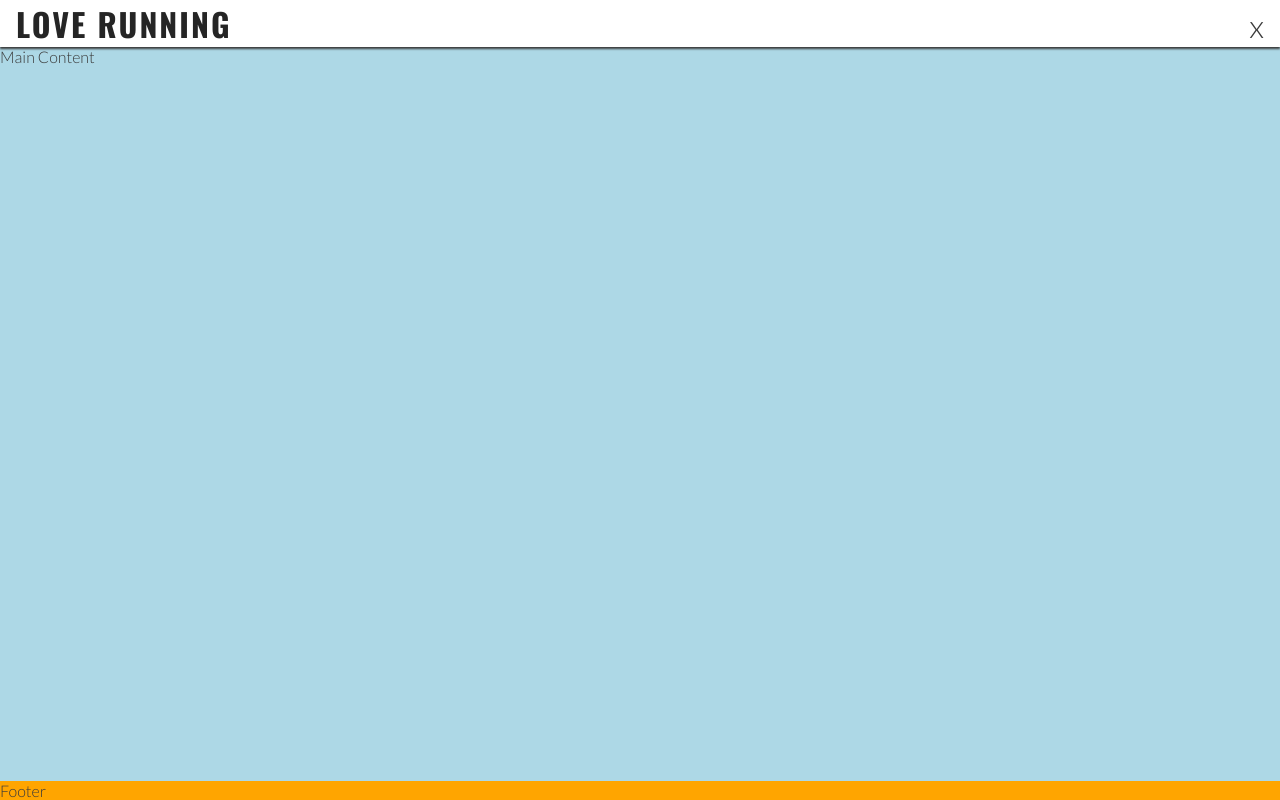
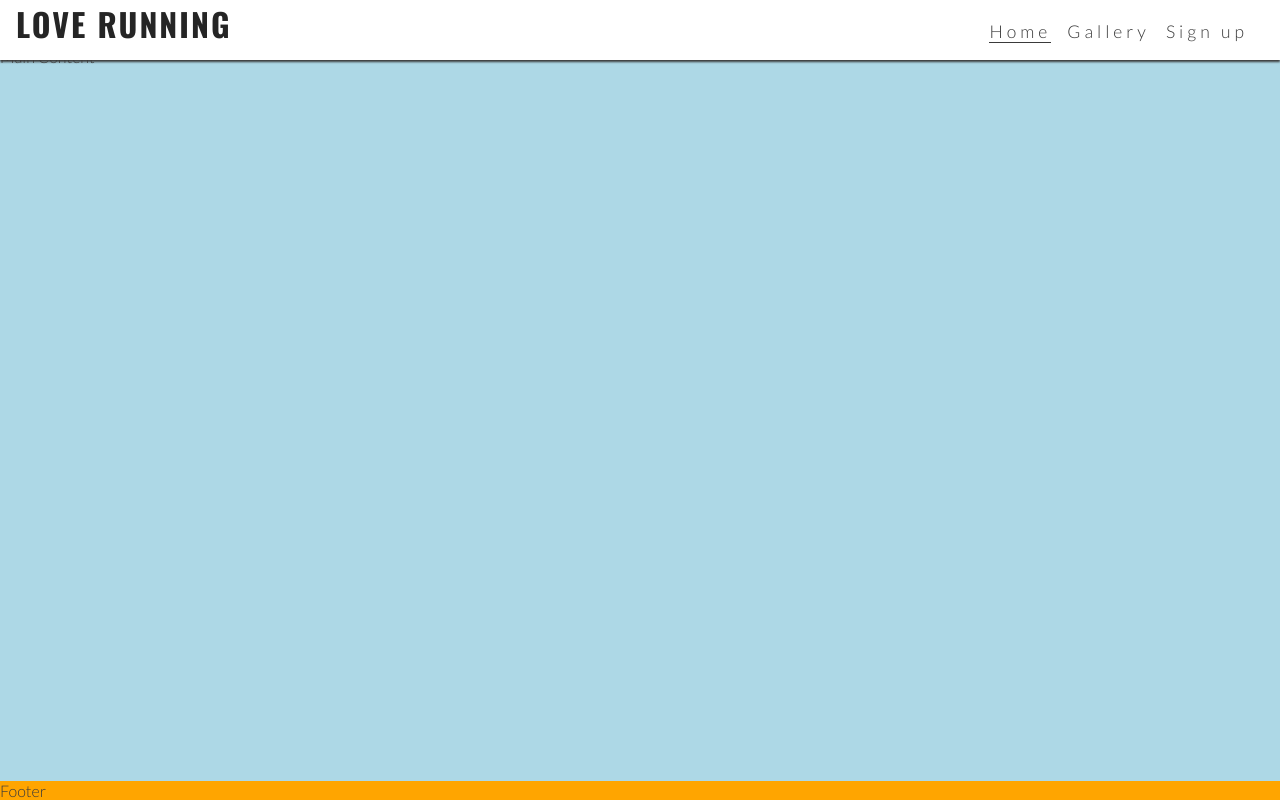
Before and after one commit to elantiguoale/love-running, a plain HTML site: page index.html in a window 1280 px wide. Drawn offline with nearby package versions, Linux system fonts and the light colour scheme.

Commit message:
display navbar items, hide toggle label

```diff
--- a/assets/css/style.css
+++ b/assets/css/style.css
@@ -45,11 +45,11 @@ h1 {
 
 /* Main content*/
 main{
-    margin-top: 47px;
     background-color: lightblue;
     /* Make main element take up any surplus space to push footer down
     */
     flex: 1 0 auto;
+    margin-top: 47px;
 }
 
 #menu{
@@ -91,3 +91,28 @@ nav{
 footer{
     background-color: orange;
 }
+/* Media query: tablets and larger (768px and up*/
+
+
+@media screen and (min-width:768px)
+{
+    /* Header */
+    nav{
+        display:block;
+        position:relative;
+        box-shadow:none;
+        width:fit-content;
+        padding-right: 1rem;
+    }
+    #menu{
+        display:flex
+    }
+
+    #menu>li {
+        padding-left: 1rem;
+    }
+
+    .nav-toggle-label{
+        display:none;
+    }
+}
```
